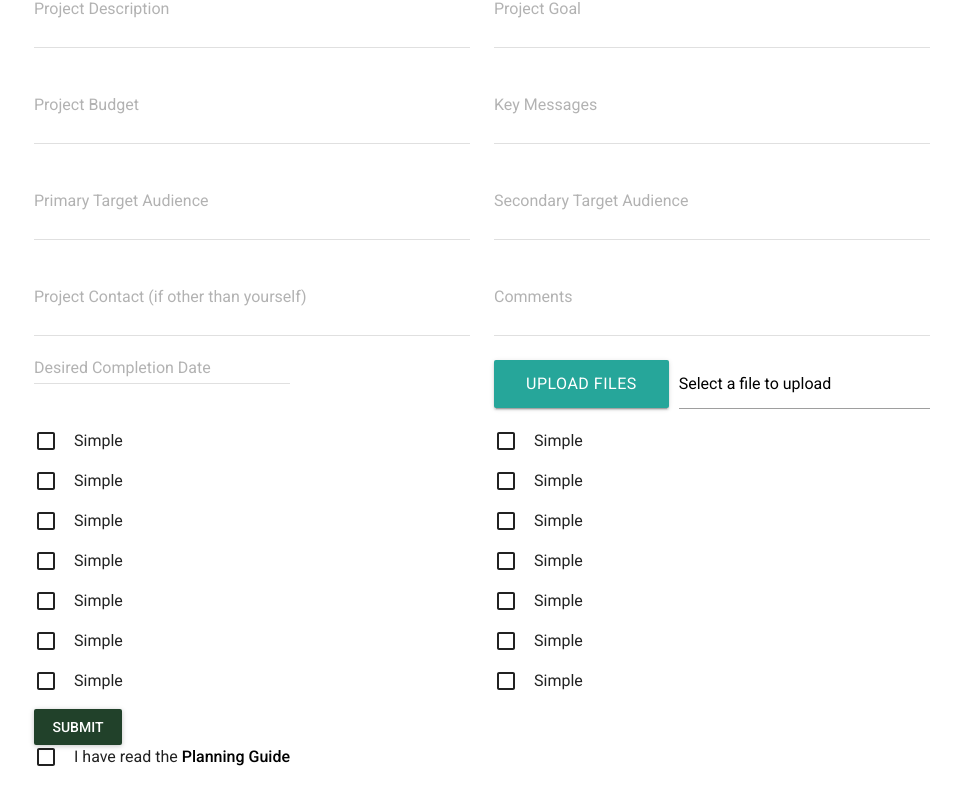
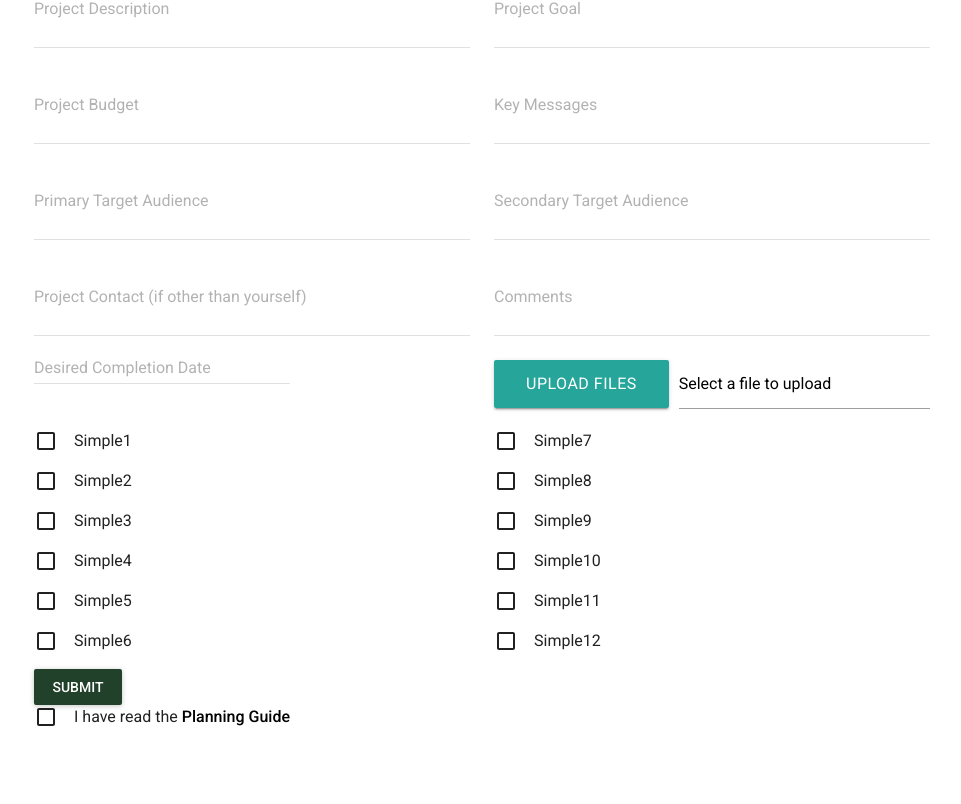
Before and after one commit to fus-marcom/resource-center, a React (Create React App) app: page /service-request-form in a window 1280 px wide. Shown: the part 382-1186 px from the top of the page, without its empty margins (158-1119 px from the left). After the commit the page ends 1147 px from the top, so only its background shows below. Built offline with nearby package versions, Linux system fonts and the light colour scheme; what react-tap-event-plugin would draw is missing.

Commit message:
Refactor checkboxes and hook up handlers

```diff
--- a/src/views/ServiceRequest.js
+++ b/src/views/ServiceRequest.js
@@ -43,16 +43,38 @@ class ServiceRequest extends Component {
       'Project Contact (if other than yourself)',
       'Comments'
     ]
-    const singleStateProps = this.singleLineFields.reduce(
+    this.leftCheckboxes = [
+      'Simple1',
+      'Simple2',
+      'Simple3',
+      'Simple4',
+      'Simple5',
+      'Simple6'
+    ]
+    this.rightCheckboxes = [
+      'Simple7',
+      'Simple8',
+      'Simple9',
+      'Simple10',
+      'Simple11',
+      'Simple12'
+    ]
+    const stringProps = [
+      ...this.singleLineFields,
+      ...this.multiLineFields
+    ].reduce(
       (acc, label) => ({
         [this.formatLabelToProperty(label)]: '',
         ...acc
       }),
       {}
     )
-    const multiStateProps = this.multiLineFields.reduce(
+    const checkboxProps = [
+      ...this.leftCheckboxes,
+      ...this.rightCheckboxes
+    ].reduce(
       (acc, label) => ({
-        [this.formatLabelToProperty(label)]: '',
+        [this.formatLabelToProperty(label)]: false,
         ...acc
       }),
       {}
@@ -60,7 +82,7 @@ class ServiceRequest extends Component {
     this.state = {
       fileInput: null
     }
-    Object.assign(this.state, singleStateProps, multiStateProps)
+    Object.assign(this.state, stringProps, checkboxProps)
     this.handleInputChange = this.handleInputChange.bind(this)
   }
 
@@ -118,6 +140,14 @@ class ServiceRequest extends Component {
           fullWidth
         />
       </div>
+    const CheckboxField = (label, index) =>
+      <Checkbox
+        label={label}
+        name={this.formatLabelToProperty(label)}
+        key={index}
+        onClick={this.handleInputChange}
+        style={styles.checkbox}
+      />
 
     return (
       <div className='container'>
@@ -158,22 +188,14 @@ class ServiceRequest extends Component {
             </div>
           </div>
           <div className='col s12 m6'>
-            <Checkbox label='Simple' style={styles.checkbox} />
-            <Checkbox label='Simple' style={styles.checkbox} />
-            <Checkbox label='Simple' style={styles.checkbox} />
-            <Checkbox label='Simple' style={styles.checkbox} />
-            <Checkbox label='Simple' style={styles.checkbox} />
-            <Checkbox label='Simple' style={styles.checkbox} />
-            <Checkbox label='Simple' style={styles.checkbox} />
+            {this.leftCheckboxes.map((label, index) =>
+              CheckboxField(label, index)
+            )}
           </div>
           <div className='col s12 m6'>
-            <Checkbox label='Simple' style={styles.checkbox} />
-            <Checkbox label='Simple' style={styles.checkbox} />
-            <Checkbox label='Simple' style={styles.checkbox} />
-            <Checkbox label='Simple' style={styles.checkbox} />
-            <Checkbox label='Simple' style={styles.checkbox} />
-            <Checkbox label='Simple' style={styles.checkbox} />
-            <Checkbox label='Simple' style={styles.checkbox} />
+            {this.rightCheckboxes.map((label, index) =>
+              CheckboxField(label, index)
+            )}
           </div>
           <div className='col s12'>
             <RaisedButton label='Submit' primary />
```
